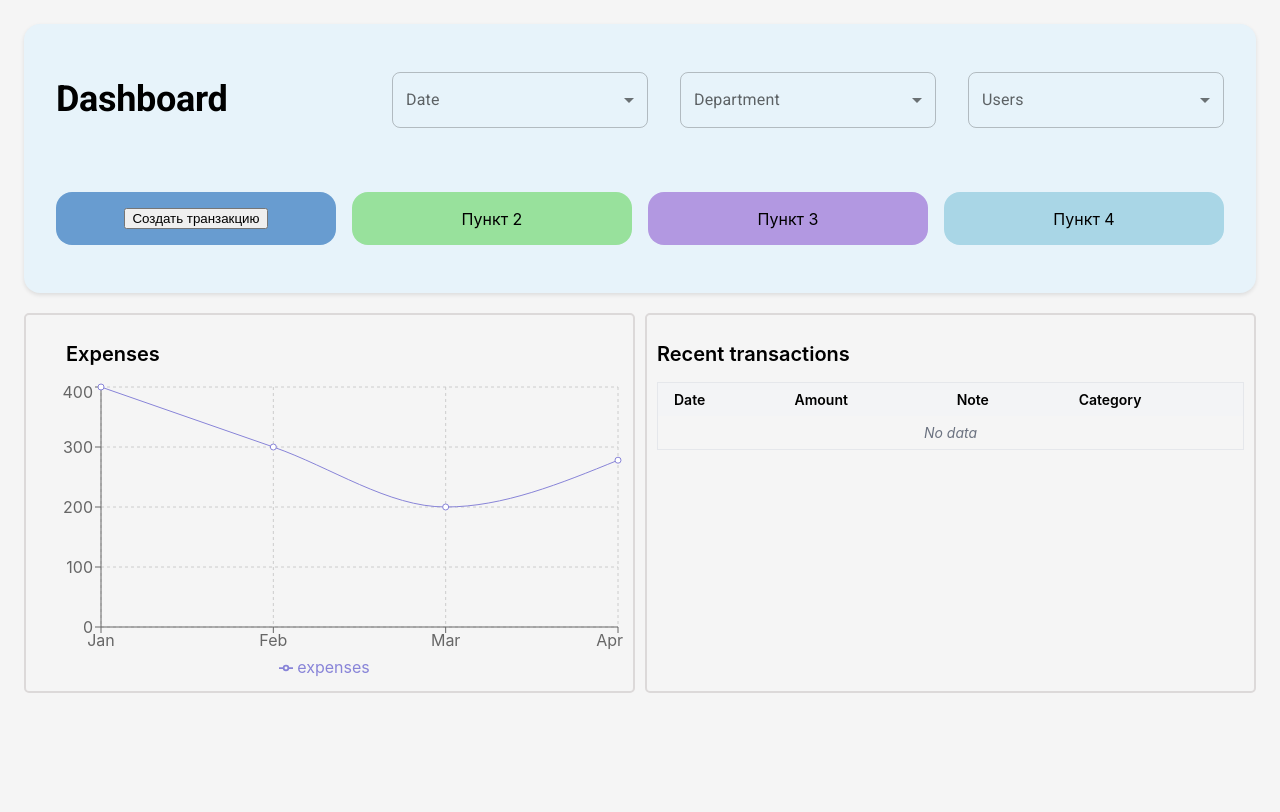
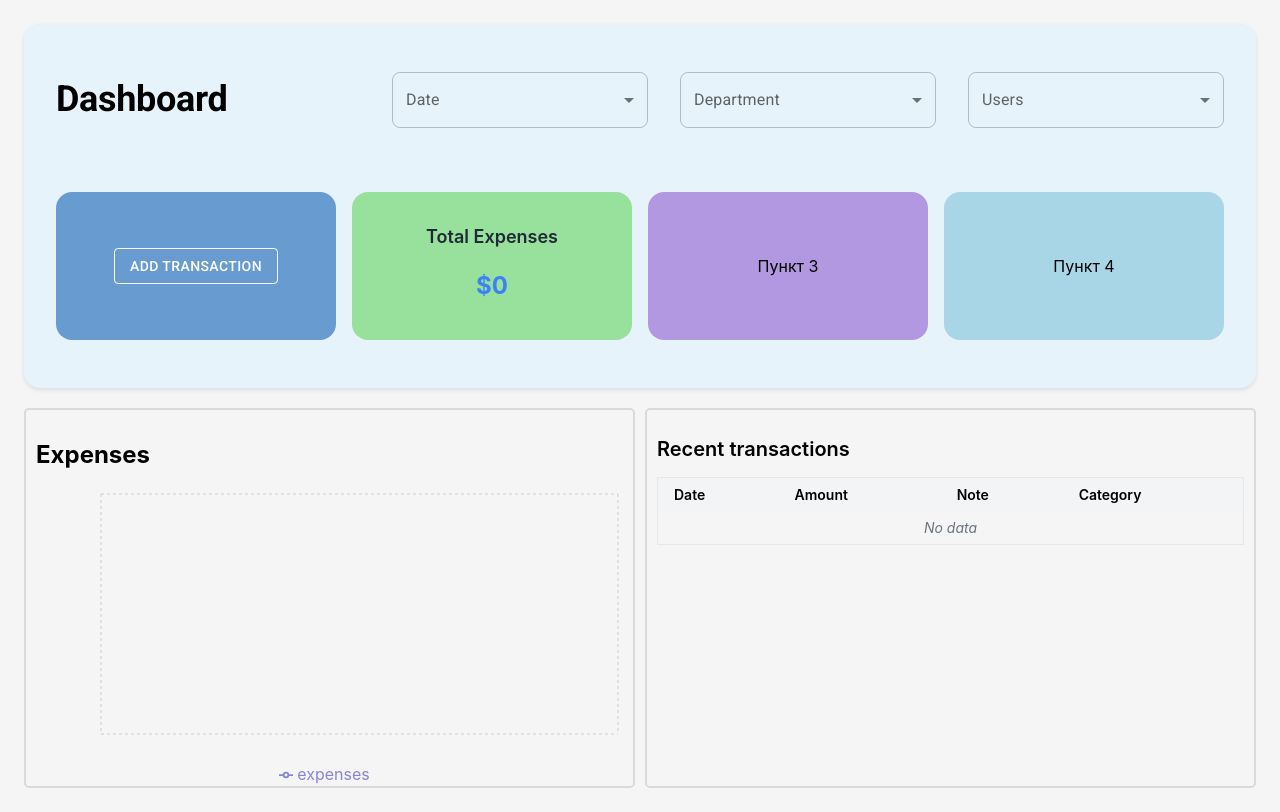
Before and after one commit to ordynSKY/crm-system, a React (Create React App) app: page / in a window 1280 px wide. Built offline with nearby package versions, Linux system fonts and the light colour scheme; sample sign-in values are in the browser's storage.

Commit message:
styled buttons

```diff
--- a/src/components/Charts/index.tsx
+++ b/src/components/Charts/index.tsx
@@ -8,20 +8,37 @@ import {
   Legend,
   ResponsiveContainer,
 } from 'recharts';
+import { useTransactionStore } from '../../store/transactionStore';
 
-const data = [
-  { name: 'Jan', expenses: 400 },
-  { name: 'Feb', expenses: 300 },
-  { name: 'Mar', expenses: 200 },
-  { name: 'Apr', expenses: 278 },
-];
+// Helper function to format date to "MMM YYYY" (e.g., "May 2025")
+const formatMonth = (dateStr: string) => {
+  const date = new Date(dateStr);
+  return date.toLocaleString('en-US', { month: 'short', year: 'numeric' });
+};
+
+// Helper function to aggregate transactions by month
+const aggregateExpensesByMonth = (
+  transactions: { amount: number; date: string }[]
+) => {
+  const monthlyExpenses: { [key: string]: number } = {};
+
+  transactions.forEach(tx => {
+    const monthKey = formatMonth(tx.date);
+    monthlyExpenses[monthKey] = (monthlyExpenses[monthKey] || 0) + tx.amount;
+  });
+
+  return Object.entries(monthlyExpenses)
+    .map(([name, expenses]) => ({ name, expenses }))
+    .sort((a, b) => new Date(a.name).getTime() - new Date(b.name).getTime());
+};
 
 export const Charts: React.FC = () => {
+  const { transactions } = useTransactionStore();
+  const data = aggregateExpensesByMonth(transactions);
+
   return (
-    <>
-      <h2 className="table-title" style={{ marginLeft: '30px' }}>
-        Expenses
-      </h2>
+    <div className="chart-container">
+      <h2 className="chart-title">Expenses</h2>
       <ResponsiveContainer width="100%" height={300}>
         <LineChart data={data}>
           <CartesianGrid strokeDasharray="3 3" />
@@ -32,6 +49,6 @@ export const Charts: React.FC = () => {
           <Line type="monotone" dataKey="expenses" stroke="#8884d8" />
         </LineChart>
       </ResponsiveContainer>
-    </>
+    </div>
   );
 };
--- a/src/components/RecentTransactions/index.tsx
+++ b/src/components/RecentTransactions/index.tsx
@@ -56,13 +56,13 @@ export default function RecentTransactionsTable() {
                 <td className="table-cell">
                   {new Date(tx.date).toLocaleDateString()}
                 </td>
-                <td className="table-cell">₴{tx.amount}</td>
+                <td className="table-cell">${tx.amount}</td>
                 <td className="table-cell">{tx.notes}</td>
                 <td className="table-cell">
                   <ul className="category-list">
                     {tx.split.map((item, i) => (
                       <li key={i}>
-                        {item.category}: ₴{item.amount}
+                        {item.category}: ${item.amount}
                       </li>
                     ))}
                   </ul>
--- /dev/null
+++ b/src/components/TotalExpenses/TotalExpenses.css
@@ -0,0 +1,16 @@
+.total-expenses-container {
+  text-align: center;
+}
+
+.total-expenses-title {
+  font-size: 1.125rem;
+  font-weight: 600;
+  margin-bottom: 8px;
+  color: #1f2937;
+}
+
+.total-expenses-amount {
+  font-size: 1.5rem;
+  font-weight: 700;
+  color: #3b82f6;
+}
--- /dev/null
+++ b/src/components/TotalExpenses/index.tsx
@@ -0,0 +1,16 @@
+import { useTransactionStore } from '../../store/transactionStore';
+import './TotalExpenses.css';
+
+export const TotalExpenses: React.FC = () => {
+  const { transactions } = useTransactionStore();
+
+  // Calculate total expenses
+  const total = transactions.reduce((sum: any, tx: any) => sum + tx.amount, 0);
+
+  return (
+    <div className="total-expenses-container">
+      <h3 className="total-expenses-title">Total Expenses</h3>
+      <p className="total-expenses-amount">${total.toLocaleString()}</p>
+    </div>
+  );
+};
--- a/src/components/TransactionModal/index.tsx
+++ b/src/components/TransactionModal/index.tsx
@@ -63,7 +63,7 @@ export function TransactionModal({
           <div className="input-group">
             <label className="input-label">Amount</label>
             <div className="input-field input-field-readonly">
-              ₴{transaction.amount}
+              ${transaction.amount}
             </div>
           </div>
 
--- a/src/pages/Dashboard/index.tsx
+++ b/src/pages/Dashboard/index.tsx
@@ -1,9 +1,10 @@
-import { Box, Container } from '@mui/material';
+import { Box, Button, Container } from '@mui/material';
 import DashboardHeader from '../../components/DashboardHeader';
 import { Charts } from '../../components/Charts';
 import RecentTransactionsTable from '../../components/RecentTransactions';
 import { useState } from 'react';
 import CreateTransactionForm from '../../components/CreateTransactionForm';
+import { TotalExpenses } from '../../components/TotalExpenses';
 
 const Dashboard = () => {
   const [isCreateModalOpen, setIsCreateModalOpen] = useState(false);
@@ -53,12 +54,13 @@ const Dashboard = () => {
               backgroundColor: '#689CD0',
             }}
           >
-            <button
-              className="create-button"
+            <Button
+              variant="outlined"
+              sx={{ color: 'white', borderColor: 'white' }}
               onClick={() => setIsCreateModalOpen(true)}
             >
-              Создать транзакцию
-            </button>
+              Add transaction
+            </Button>
           </Box>
           <Box
             component="li"
@@ -73,7 +75,7 @@ const Dashboard = () => {
               backgroundColor: '#98E19C',
             }}
           >
-            Пункт 2
+            <TotalExpenses />
           </Box>
           <Box
             component="li"
```
